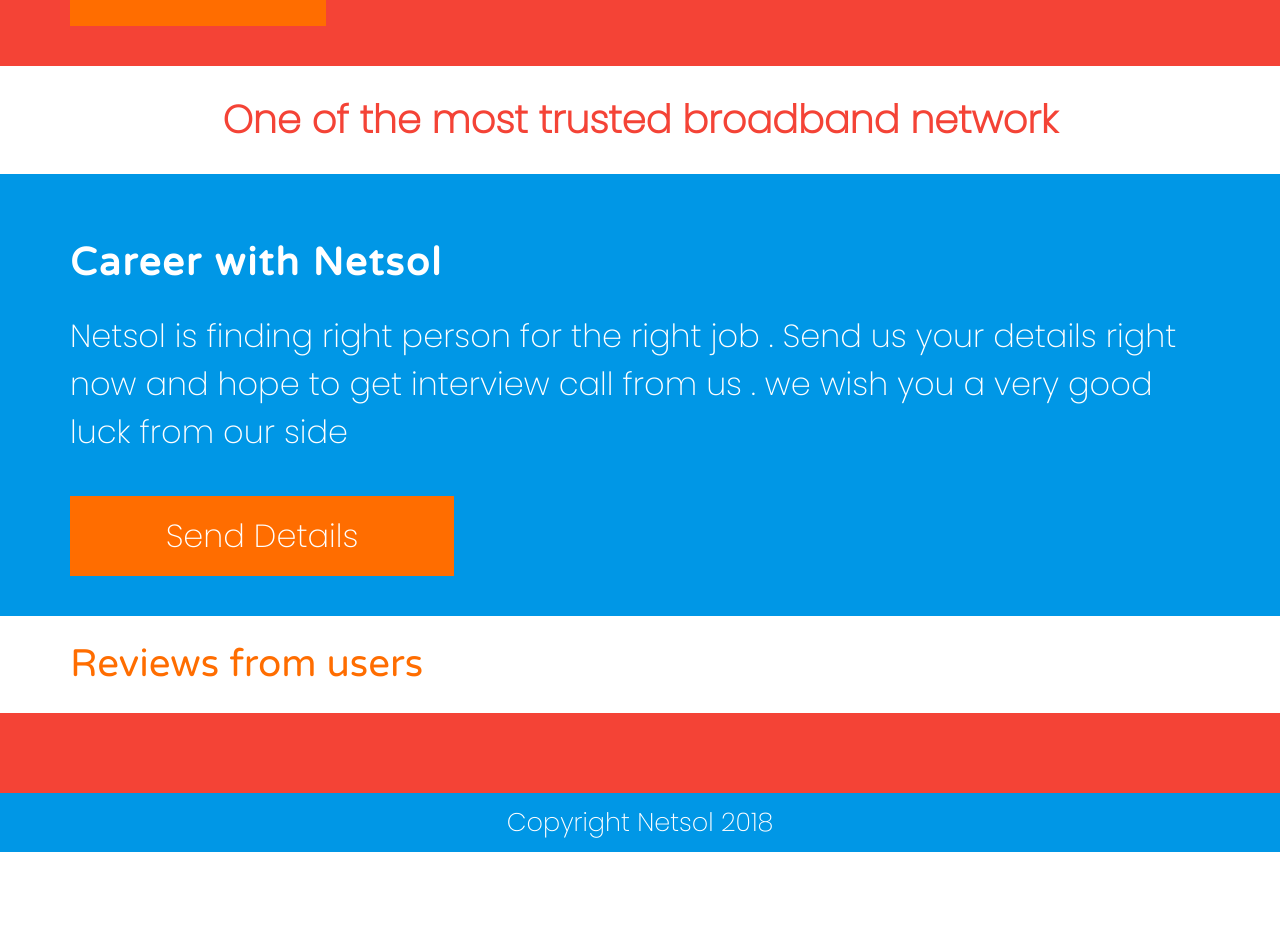
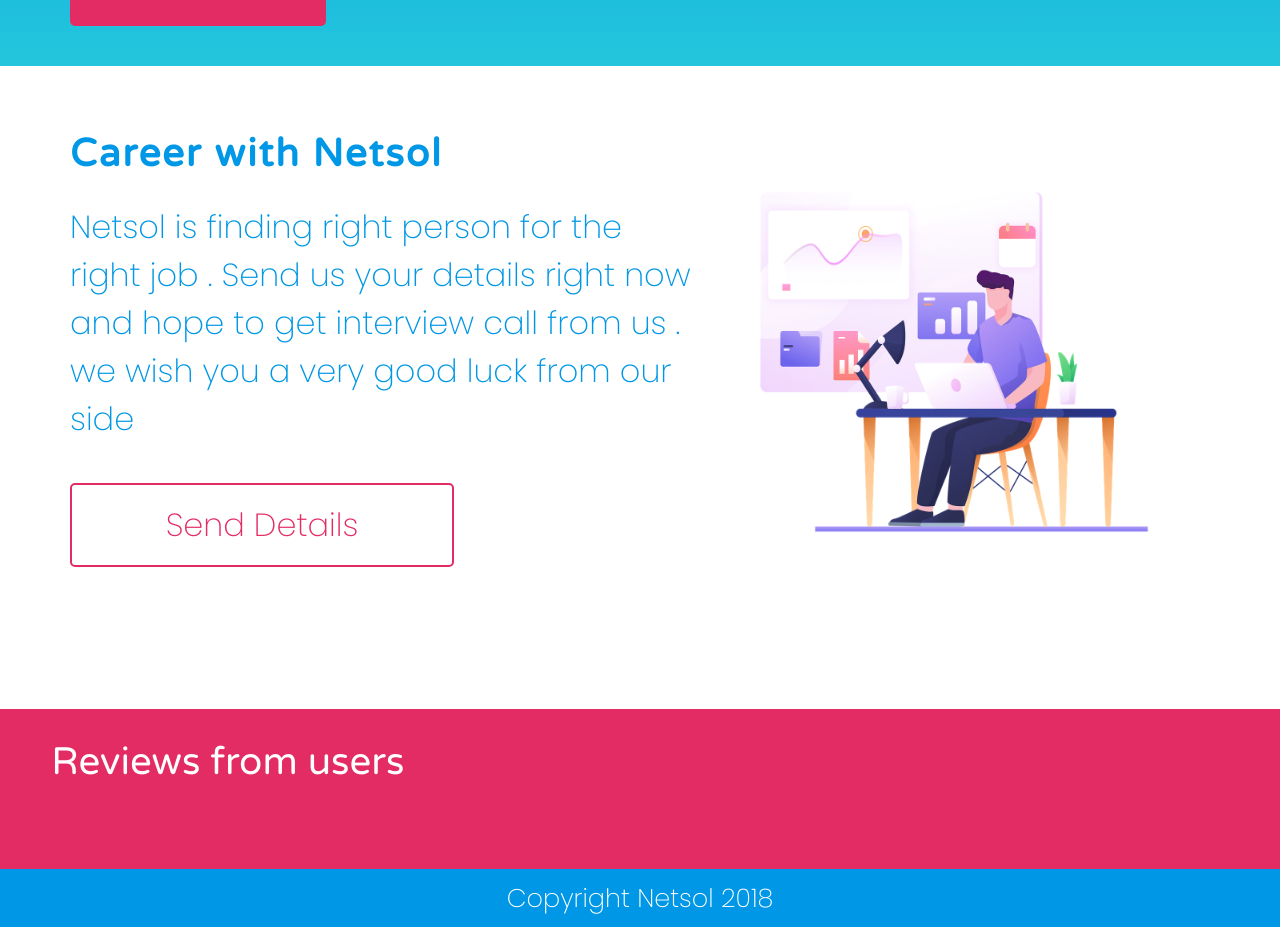
Before and after one commit to gauravnagar192/NetsolWebsite, a React (Create React App) app in the folder client/: page / in a window 1280 px wide. Shown: the part 2406-3333 px from the top of the page. Before the commit the page ends 3258 px from the top, so only its background shows below. Built offline with nearby package versions, Linux system fonts and the light colour scheme; no server answers.

Commit message:
make it better

```diff
--- a/client/src/App.css
+++ b/client/src/App.css
@@ -348,6 +348,7 @@
   #rs , #exrs {
     background: #F44336;
     height: 20vh;
+    width: 20vh;
     line-height: 20vh;
     text-align: center;
     color: #FFFFFF;
@@ -371,9 +372,6 @@
   }
   #p6 , #p12 {
     display: inline;
-  }
-  .ExOfbtn {
-    display: none;
   }
   .Ofbtn {
     display: block;
@@ -558,30 +556,32 @@
     color: #0097E6;
   }
   #rw-grid {
-    padding: 20px 10px;
-    background: #F44336;
-    color: #FFFFFF;
-    font-family: 'Poppins' , sans-serif;
-    font-size: 2.5vh;
+    padding: 4vw;
+    background: #E42C64;
+    color: #FFFFFF;
+    font-family: 'Poppins' , sans-serif;
+    font-size: 4vw;
     font-weight: bold;
     word-spacing: 2px;
   }
   #rw-grid > div {
     letter-spacing: 1px;
     display: block;
-    margin: 4vh 0vh;
+    margin: 2vh 0vh;
     text-align: center;
   }
   .user1 , .user2 {
     display: block;
-    color: #FF6D00;
+    color: #F6E58D;
     font-size: 3vh;
   }
   #rw-h {
     font-family: 'Varela Round' , sans-serif;
-    margin: 10px;
-    color: #FF6D00;
-    font-size: vh;
+    padding: 4vw;
+    color: #FFFFFF;
+    background: #E42C64;
+    font-size: 5vw;
+
   }
   footer {
     display: block;
@@ -591,30 +591,34 @@
     font-family: 'Poppins', sans-serif;
     font-size: 3vh;
   }
-  #quote{
-    color: #F44336;
-    font-weight: bold;
+  #send-dt {
+    background: #E42C64;
+    text-decoration: none;
+    text-align: center;
+    font-size: 5vw;
+    color: #FFFFFF;
+    padding: 2vh 4vw;
+    margin-top: 5vh;
+    display: block;
+    cursor: pointer;
+    border-radius: 5px;
     font-family: 'Poppins', sans-serif;
-    font-size: 3vh;
-    margin: 2vh 0vh;
-  }
-  #send-dt {
-    background: #FF6D00;
-    text-decoration: none;
-    text-align: center;
-    font-size: 14px;
-    color: #FFFFFF;
-    padding: 2vh 2vw;
-    margin-top: 5vh;
-    display: block;
-    cursor: pointer;
+    font-weight: normal;
+  }
+  #employee {
+    width: 100%;
+    height: 100%;
   }
   #cr {
-    padding: 10px 10px;
-    color: #FFFFFF;
-    font-size: 3vh;
-    letter-spacing: 1.5px;
+    padding: 4vw;
+    color: #0097E6;
+    font-size: 2vh;
     font-family: 'Poppins', sans-serif;
+  }
+  #cr1 {
+   font-size: 4vw;
+   line-height: 8vw;
+   font-weight: bold;
   }
   #cr-h {
     letter-spacing: 1px;
@@ -623,20 +627,22 @@
     font-size: 4vh;
   }
   #get-now {
-    background: #FF6D00;
+    background: #E42C64;
     text-decoration: none;
     text-align: center;
-    font-size: 16px;
+    font-size: 5vw;
     color: #FFFFFF;
     padding: 2vh 2vw;
     margin-top: 5vh;
     display: block;
     cursor: pointer;
+    border-radius: 5px;
+    font-family: 'Poppins', sans-serif;
   }
   #ex-of {
     margin-top: 5vw;
     padding: 10px 10px;
-    background: #F44336;
+    background-image: linear-gradient(#0097E6,#24C6DC);
     color: #FFFFFF;
     font-size: 3vh;
     letter-spacing: 1.5px;
@@ -1144,34 +1150,13 @@
   #xp6 , #xp12 {
     display: none;
   }
-  .ExOfinfo {
-    font-weight: bold;
-    font-size: 1.5vw;
-    text-align: center;
-    color: #F44336;
-    padding: 0vh;
-  }
-  #ExOfbtng , #ExOfinfg{
-    display: grid;
-    grid-template-columns: auto auto auto;
-    margin: 2vh 2vw 0vh 2vw;
-    grid-gap: 2vw;
-    width: 80vw;
-  }
-  .ExOfbtn {
-    border: 2px solid #F44336;
-    width: 100%;
-    text-align: center;
-    color: #F44336;
-    padding: 2vh 0vh;
-  }
   #ExOff {
     display: grid;
     margin: 2vw;
     width: 80vw;
   }
   #exrs {
-    background: #F44336;
+    background: #E42C64;
     grid-column-start: 1;
     grid-column-end: 2;
     height: 11vw;
@@ -1211,8 +1196,9 @@
   #modal-header {
     display: block;
     letter-spacing: 4px;
-    color: #FFFFFF;
-    background: #F44336;
+    text-align: center;
+    color: #FFFFFF;
+    background: #0097E6;
     font-size: 2vw;
     padding: 2vh;
     font-weight: bold;
@@ -1666,8 +1652,8 @@
   #rw-grid {
     display: grid;
     grid-template-columns: auto auto auto;
-    padding: 40px 70px;
-    background: #F44336;
+    padding: 2vw 4vw;
+    background: #E42C64;
     color: #FFFFFF;
     font-family: 'Poppins' , sans-serif;
     font-size: 1.5vw;
@@ -1679,14 +1665,14 @@
   }
   .user1 , .user2 {
     display: block;
-    color: #FF6D00;
+    color: #F6E58D;
   }
   #rw-h {
     font-family: 'Varela Round' , sans-serif;
-    margin-left: 70px;
-    margin-top: 20px;
-    margin-bottom: 20px;
-    color: #FF6D00;
+    padding: 2vw 4vw;
+    margin-top: 4vw;
+    color: #FFFFFF;
+    background: #E42C64;
     font-size: 3vw;
   }
   footer {
@@ -1698,16 +1684,9 @@
     font-family: 'Poppins', sans-serif;
     font-size: 2vw;
   }
-  #quote{
-    color: #F44336;
-    font-weight: bold;
-    font-family: 'Poppins', sans-serif;
-    font-size: 3vw;
-    margin: 2vw 0vw;
-  }
   #get-now {
     width: 20vw;
-    background: #FF6D00;
+    background: #E42C64;
     text-decoration: none;
     text-align: center;
     color: #FFFFFF;
@@ -1715,23 +1694,43 @@
     margin-top: 5vh;
     display: block;
     cursor: pointer;
+    border-radius: 5px;
   }
   #send-dt {
     width: 30vw;
-    background: #FF6D00;
+    border: 2px solid #E42C64;
     text-decoration: none;
     text-align: center;
-    color: #FFFFFF;
+    color: #E42C64;
     padding: 2vh 2vw;
     margin-top: 5vh;
     display: block;
     cursor: pointer;
+    border-radius: 5px;
+  }
+  #employee {
+    width: 40vw;
+    height: 40vw;
   }
   #cr {
     padding: 40px 70px;
-    color: #FFFFFF;
+    color: #0097E6;
+    display: grid;
     font-size: 2.5vw;
     font-family: 'Poppins', sans-serif;
+  }
+  #cr1 {
+    grid-column-start: 1;
+    grid-column-end: 2;
+  }
+  #cr2 {
+    grid-column-start: 2;
+    grid-column-end: 3;
+    width: 0px;
+  }
+  #cr3 {
+    grid-column-start: 3;
+    grid-column-end: 4;
   }
   #cr-h {
     margin: 2vw 0vh;
@@ -1743,7 +1742,7 @@
   #ex-of {
     margin-top: 5vw;
     padding: 40px 70px;
-    background: #F44336;
+    background-image: linear-gradient(#0097E6,#24C6DC);
     color: #FFFFFF;
     font-size: 2.5vw;
     letter-spacing: 2px;
--- a/client/src/component/home.js
+++ b/client/src/component/home.js
@@ -1,7 +1,5 @@
 import React , { Component } from 'react';
 import 'bootstrap/dist/css/bootstrap.min.css';
-import styles from '../App.css';
-import antenna from '../img/antenna.png';
 import img from '../img/photo.png';
 import cloud from '../img/cloud.png';
 import game from '../img/game.png';
@@ -248,7 +246,7 @@
        </div>
        <div id="home2"></div>
        <div id="home3">
-        <img src={broadband} id="broadband"/>
+        <img src={broadband} alt="Broadband" id="broadband"/>
        </div>
        </div>
       <center style={sty}>NETSOL AVAILABILITY</center>
@@ -285,14 +283,21 @@
         <div>installation cost at your home</div>
         <div id="get-now">Get Now</div>
        </div>
-       <center id="quote">One of the most trusted broadband network</center>
-       <div id="cr" className="blue">
-        <h2 id="cr-h">
-         Career with Netsol
-        </h2>
-        <div>Netsol is finding right person for the right job . Send us your details right now and
-         hope to get interview call from us . we wish you a very good luck from our side</div>
-        <div onClick={this.toggle1} id="send-dt">Send Details</div>
+       <div id="cr" className="">
+         <div id="cr1">
+         <h2 id="cr-h">
+          Career with Netsol
+         </h2>
+         <div>
+          Netsol is finding right person for the right job . Send us your details right now and
+          hope to get interview call from us . we wish you a very good luck from our side
+         </div>
+         <div onClick={this.toggle1} id="send-dt">Send Details</div>
+        </div>
+        <div id="cr2"></div>
+        <div id="cr3">
+         <img src={employee} alt="Employee" id="employee"/>
+        </div>
        </div>
        <div id="rw-h">
        Reviews from users
@@ -327,22 +332,6 @@
         <div id="modal-content">
          <div id="close">&times;</div>
          <div id="modal-header">Exclusive Offer</div>
-         <div id="ExOfbtng">
-         <div href="" className="ExOfbtn">1 Month</div>
-         <div href="" className="ExOfbtn">6 Months</div>
-         <div href="" className="ExOfbtn">12 Months</div>
-         </div>
-         <div id="ExOfinfg">
-          <div className="ExOfinfo">
-           <span id="xp">None</span>
-          </div>
-          <div className="ExOfinfo">
-           <span id="xp6">6Months Plan : </span>15% Off
-          </div>
-          <div className="ExOfinfo">
-           <span id="xp12">12Months Plan : </span>20% Off
-          </div>
-         </div>
          <ExOffer RS="1199" LS="Unlimited Local & STD calls" IS="up to 100 Mbps" BD="525 GB" BoD="1000 GB"
          DRO="Data Roll Over" Subs="Amazon Prime Subscription"/>
          <ExOffer RS="1999" LS="Unlimited Local & STD calls" IS="up to 100 Mbps" BD="Unlimited GB" BoD="1000 GB"
```
